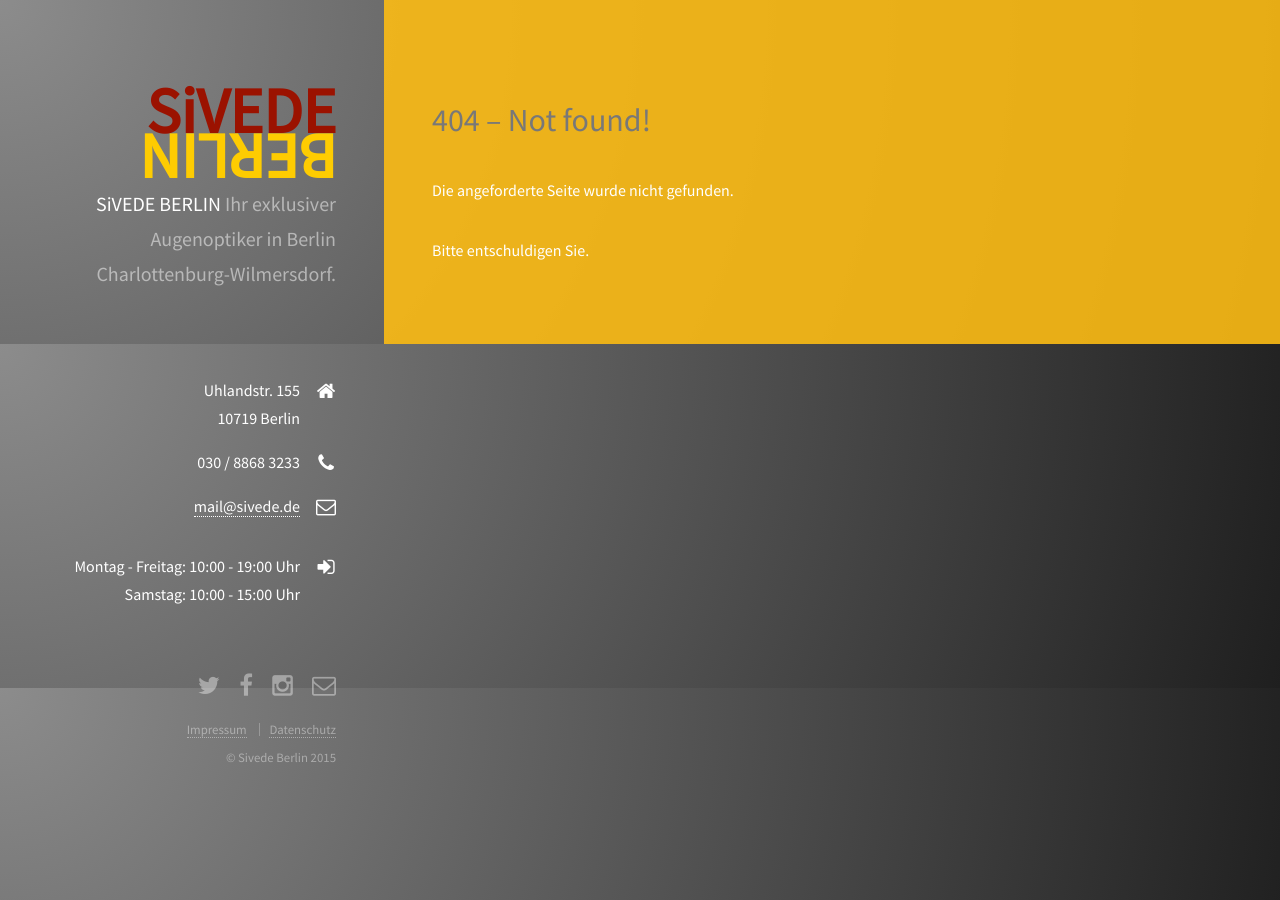
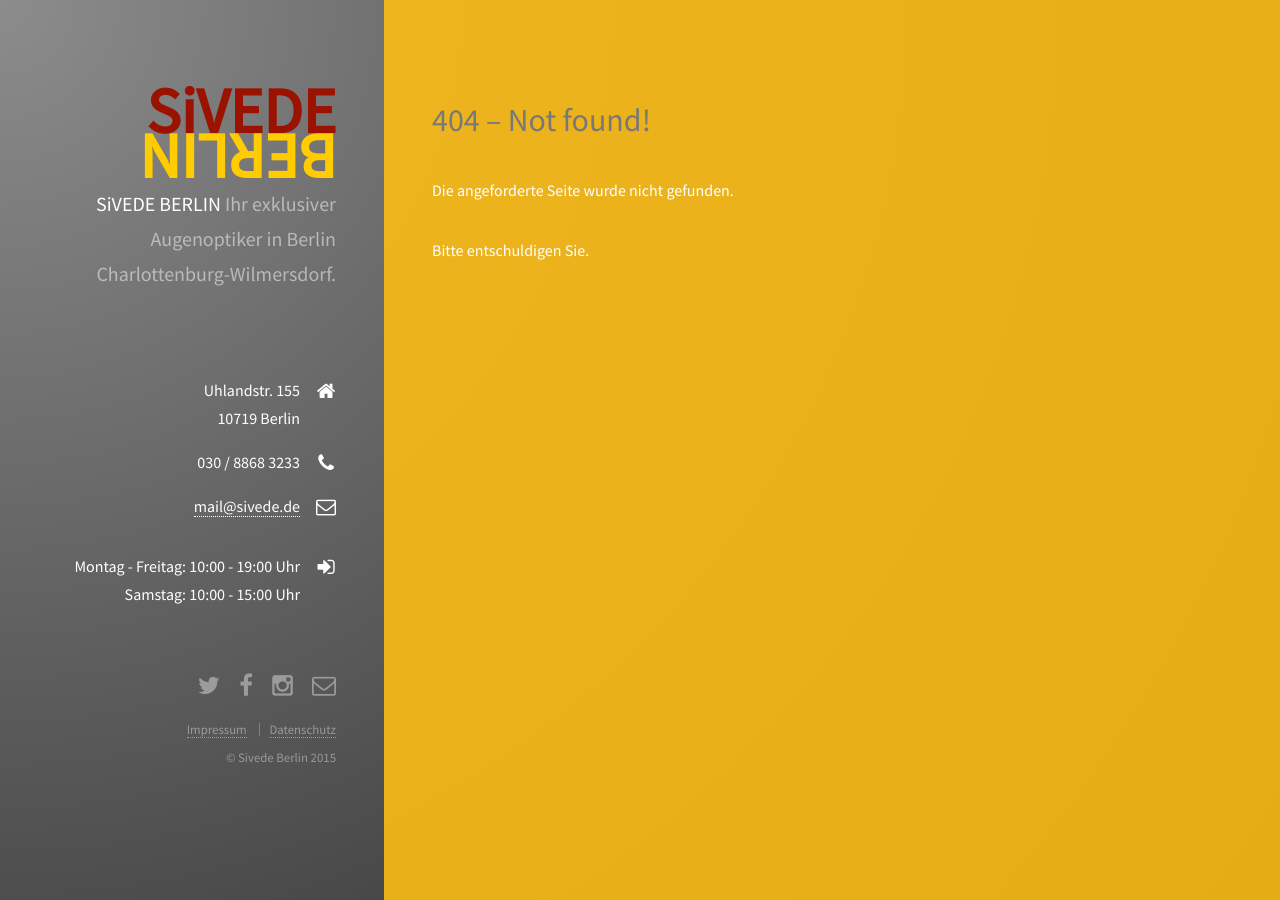
Before and after one commit to noobit/sivede, a Jekyll site: the page built from 404.md, in a window 1280 px wide. Built offline with Jekyll 4.4.1, drawn with Linux system fonts in a browser that asks for light colours; nearby versions of some CDN libraries.

Commit message:
links rel.

```diff
--- a/_includes/footer.html
+++ b/_includes/footer.html
@@ -29,8 +29,8 @@
 
 
   <ul class="copyright">
-    <li><a href="/impressum">Impressum</a></li>
-    <li><a href="/datenschutz">Datenschutz</a></li><br />
+    <li><a href="{{ "/impressum" | prepend: site.baseurl }}">Impressum</a></li>
+    <li><a href="{{ "/datenschutz" | prepend: site.baseurl }}">Datenschutz</a></li><br />
     <li>&copy; Sivede Berlin 2015</li>
   </ul>
 </footer>
--- a/_includes/header.html
+++ b/_includes/header.html
@@ -1,5 +1,5 @@
 <header id="header">
-  <a href="{{ site.baseurl }}" class="avatar logo">
+  <a href="{{ "/" | prepend: site.baseurl }}" class="avatar logo">
     <span class="sivede">SiVEDE</span><span class="berlin">BERLIN</span>
   </a>
   <h1><strong>SiVEDE BERLIN</strong><br />
--- a/css/style.css
+++ b/css/style.css
@@ -230,7 +230,7 @@
 #footer .copyright li:first-child{border-left:0;margin-left:0;padding-left:0;}
 #footer .copyright li:last-child{border-left:0;margin-left:0;padding-left:0;}
 #footer .copyright li a{color:inherit;}
-#main{margin-left:35%;max-width:54em;width:calc(100% - 35%);background: rgba(252, 188, 21, 0.9);}
+#main{margin-left:35%;max-width:54em;min-height:100vH;width:calc(100% - 35%);background: rgba(252, 188, 21, 0.9);}
 .brand{display:inline-block;vertical-align:middle;}
 @-moz-keyframes spin{0%{-moz-transform:rotate(0deg);-webkit-transform:rotate(0deg);-o-transform:rotate(0deg);-ms-transform:rotate(0deg);transform:rotate(0deg);}
 100%{-moz-transform:rotate(360deg);-webkit-transform:rotate(360deg);-o-transform:rotate(360deg);-ms-transform:rotate(360deg);transform:rotate(360deg);}
```
Also changed, not shown: datenschutz.md (+1 -1 lines).
